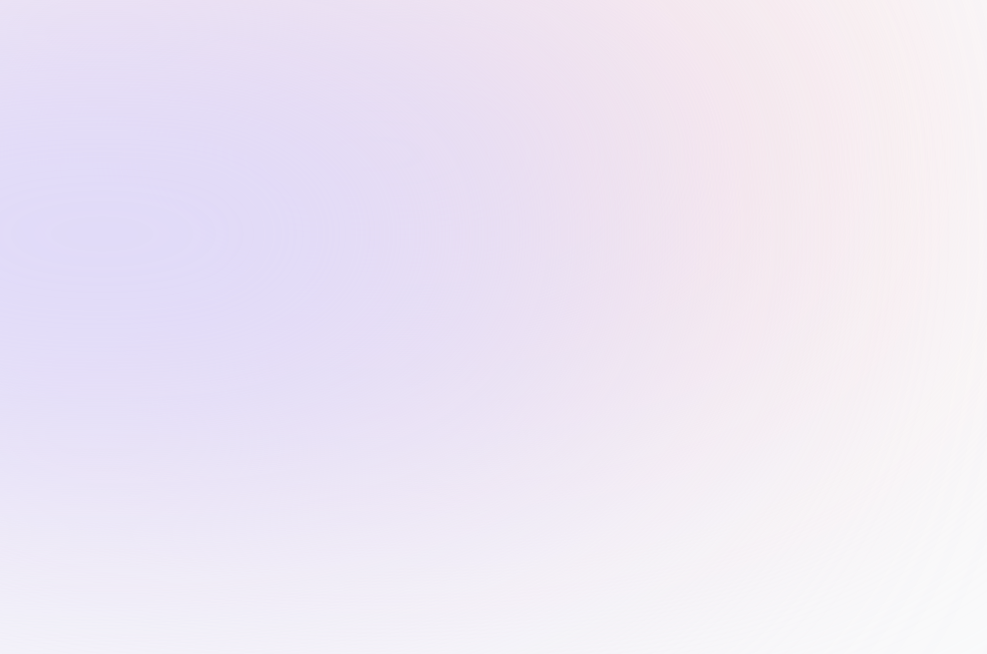
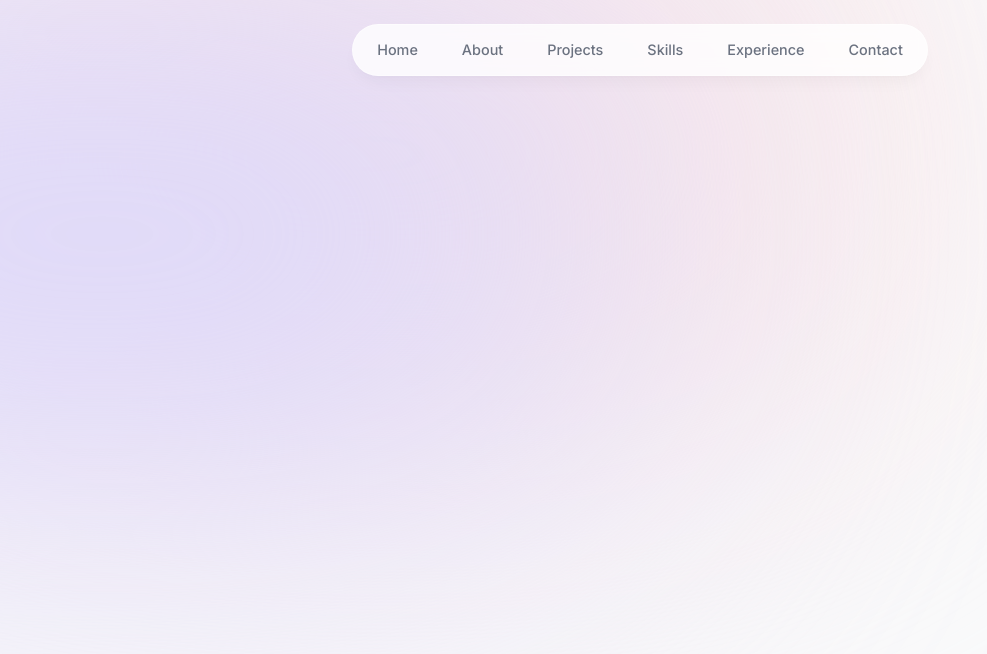
Before and after one commit to viktor-yadelskyi/portfolio, a Next.js app: page / in a window 1280 px wide. Shown: the top 654 px of the page, without its empty margins (0-987 px from the left). Built offline with nearby package versions, Linux system fonts and the light colour scheme.

Commit message:
:sparkles:header created

```diff
--- a/app/layout.tsx
+++ b/app/layout.tsx
@@ -1,3 +1,4 @@
+import Header from '@/components/header';
 import './globals.css';
 import { Inter } from 'next/font/google';
 
@@ -15,10 +16,11 @@
 }) {
 	return (
 		<html lang="en">
-			<body className={`${inter.className} bg-gray-50 text-gray-950`}>
+			<body className={`${inter.className} bg-gray-50 text-gray-950 revative h-[500rem]`}>
 				<div className="bg-[#fbe2e3] relative top-[-6rem] -z-10 right-[11rem] h-[31.25rem] w-[31.25rem] rounded-full blur-[10rem] sm:w-[68.75rem]"></div>
 				<div className="bg-[#dbd7fb] absolute top-[-1rem] -z-10 left-[-35rem] h-[31.25rem] w-[50rem] rounded-full blur-[10rem] sm:w-[68.75rem] md:left-[-33rem] lg:left-[-28rem] xl:left[-15rem] 2xl:left-[-5rem]"></div>
 
+				<Header />
 				{children}
 			</body>
 		</html>
--- /dev/null
+++ b/components/header.tsx
@@ -0,0 +1,37 @@
+'use client';
+
+import { motion } from 'framer-motion';
+import { links } from '@/lib/data';
+import Link from 'next/link';
+
+export default function Header() {
+	return (
+		<header className="z-[999] relative">
+			<motion.div
+				className="fixed top-0 left-1/2 h-[4.5rem] w-full rounded-none border border-white border-opacity-40 bg-white bg-opacity-80 shadow-lg shadow-black/[0.03] backdrop-blur-[0.5rem] sm:top-6 sm:h-[3.25rem] sm:w-[36rem] sm:rounded-full"
+				initial={{ y: -100, x: '-50%', opacity: 0 }}
+				animate={{ y: 0, x: '-50%', opacity: 1 }}
+			></motion.div>
+
+			<nav className="flex fixed top-[0.15rem] left-1/2 h-12 -translate-x-1/2 py-2 sm:top-[1.7rem] sm:h-[initial] sm:py-0">
+				<ul className="flex w-[22rem] flex-wrap items-center justify-center gap-y-1 text-[0.9rem] font-medium text-gray-500 sm:w-[initial] sm:flex-nowrap sm:gap-5">
+					{links.map((link) => (
+						<motion.li
+							className="h-3/4 flex items-center justify-center"
+							key={link.hash}
+							initial={{ y: -100, opacity: 0 }}
+							animate={{ y: 0, opacity: 1 }}
+						>
+							<Link
+								className="flex w-full items-center justify-center px-3 py-3 hover:text-gray-950 transition"
+								href={link.hash}
+							>
+								{link.name}
+							</Link>
+						</motion.li>
+					))}
+				</ul>
+			</nav>
+		</header>
+	);
+}
--- a/package.json
+++ b/package.json
@@ -15,6 +15,7 @@
     "autoprefixer": "10.4.16",
     "eslint": "8.56.0",
     "eslint-config-next": "14.0.4",
+    "framer-motion": "^10.18.0",
     "next": "14.0.4",
     "postcss": "8.4.33",
     "react": "18.2.0",
```
Also changed, not shown: 1 other file (tests, documents, lock files or other folders).
